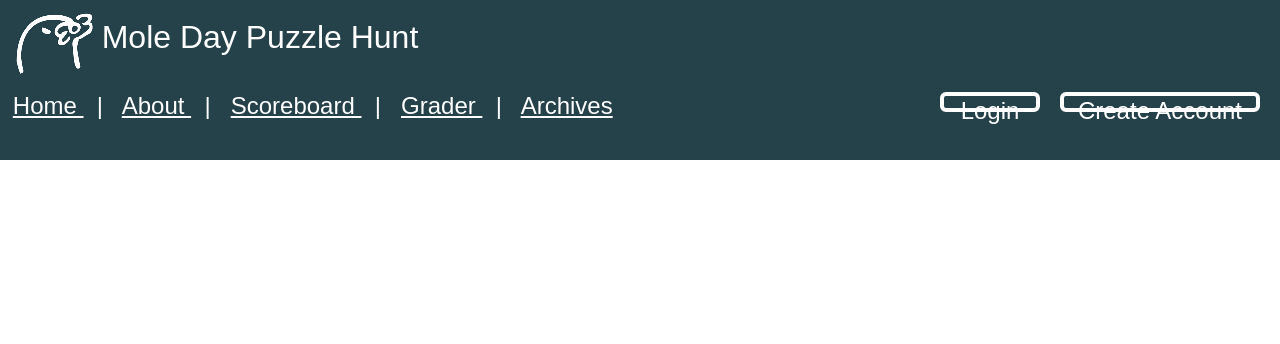
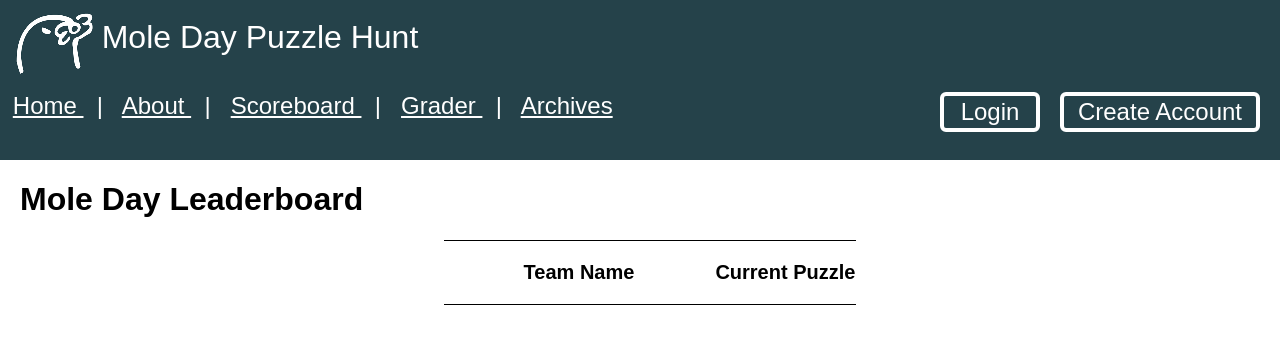
Before and after one commit to naveenr414/puzzlehunt, a Django app: template puzzles/templates/puzzles/grader.html in a window 1280 px wide. Shown: the top 344 px of the page. Run offline with Django 3.2, Linux system fonts and the light colour scheme; the template is opened without the code that fills it, so the values that code supplies are empty.

Commit message:
Added in Heroku

```diff
--- a/puzzles/static/stylesheet.css
+++ b/puzzles/static/stylesheet.css
@@ -27,10 +27,56 @@ a{
 	color: white;
 }
 
+.scoreboard{
+	margin-top: 20px;
+	margin-left: 20px;
+}
+
+.scoreboardTable{
+	font-family: Arial, Helvetica, sans-serif;
+	font-size: 20px;
+    border-collapse: collapse;
+    border-spacing: 2em 1em;
+	margin-left: auto;
+	margin-right: auto;
+		text-align: center;
+
+
+}
+
+.scoreboardTable td{
+	font-weight: normal;
+	padding-left: 80px;
+border-spacing: 10px 0;
+	text-align: center;
+	padding-top: 20px;
+	padding-bottom: 20px;
+	padding-left: 80px;
+
+
+}
+
+.scoreboardTable tr{
+	border: solid;
+  border-width: 1px 0;
+	margin-top: 20px;
+  padding-bottom: 1em;
+	border-bottom: 1px solid black;
+}
+
+tr.scoreboardTable td{
+
+	  border-bottom:1pt solid black;
+}
+
+.leaderHead{
+	  font-family: Arial, Helvetica, sans-serif;
+}
+
 .secondLine button{
 	float: right;
 	margin-right: 20px;
-	height: 20px;
+	height: 40px;
 	color: white;
 	font-size: 24px;
 	border-radius: 6px;
--- a/puzzles/templates/puzzles/grader.html
+++ b/puzzles/templates/puzzles/grader.html
@@ -1,9 +1,17 @@
 {% extends "puzzlehunt/base.html" %}
 {% load static %}
 {% block content %}
-<ul>
-{% for team in teamList %}
-	<li> {{team.Name}}:{{team.Puzzle}} </li>
-{% endfor %}
-</ul>
+
+
+
+<div class="scoreboard">
+	<h1 class="leaderHead"> Mole Day Leaderboard </h1>
+
+	<table class="scoreboardTable" >
+		<tr> <td> <b> Team Name </b> </th> <td> <b> Current Puzzle </b> </th> </tr>
+	{% for team in teamList %}
+		<tr> <td> {{team.Name}} </th> <td>{{team.Puzzle}} </th> </tr>
+	{% endfor %}
+	</table>
+</div>
 {% endblock %}
--- /dev/null
+++ b/runtime.txt
@@ -0,0 +1 @@
+python-3.7.0
```
Also changed, not shown: requirements.txt (added, +11 -0 lines), db.sqlite3, 1 other file.
